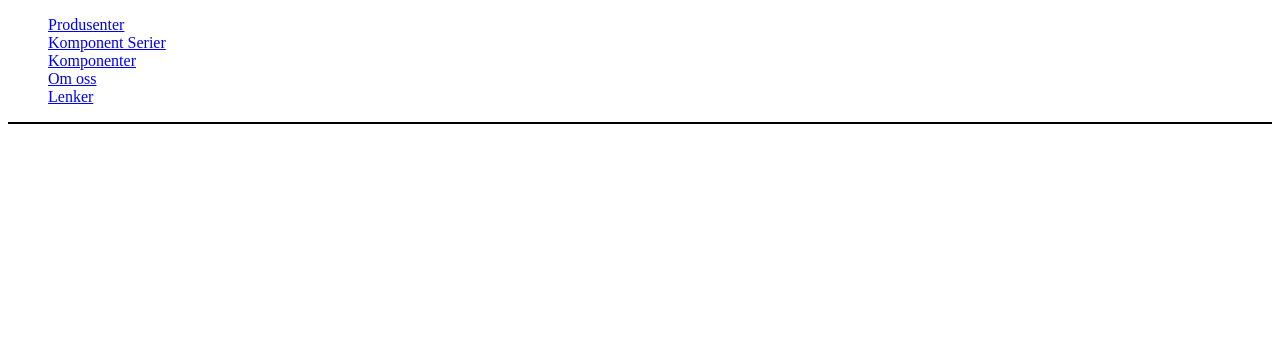
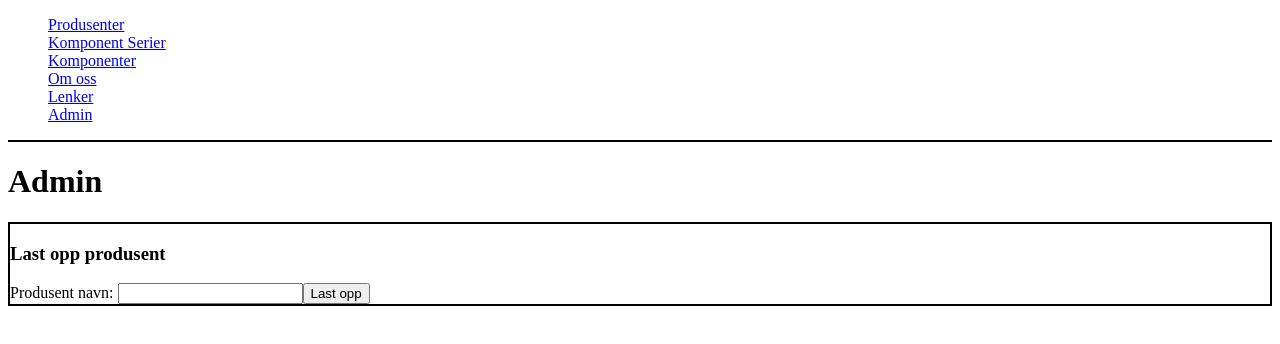
Before and after one commit to magnusoma/car-stereo-world-demo, a Vue app: page /admin in a window 1280 px wide. Shown: the top 344 px of the page. Built offline with nearby package versions, Linux system fonts and the light colour scheme.

Commit message:
Upload new brand

```diff
--- a/src/components/NavbarMain.vue
+++ b/src/components/NavbarMain.vue
@@ -6,6 +6,7 @@
             <li><router-link to="/component">Komponenter</router-link></li>
             <li><router-link to="/about">Om oss</router-link></li>
             <li><router-link to="/links">Lenker</router-link></li>
+            <li><router-link to="/admin">Admin</router-link></li>
         </ul>
     </nav>
 </template>
--- /dev/null
+++ b/src/components/admin/UploadBrand.vue
@@ -0,0 +1,42 @@
+<template>
+    <section>
+        <h3>Last opp produsent</h3>
+        <label>Produsent navn: </label>
+        <input type="text" v-model="brand.name">
+        <input type="button" value="Last opp" @click="postBrand">
+    </section>
+</template>
+
+<script>
+import { reactive } from 'vue'
+import axios from 'axios'
+
+export default {
+    name: 'UploadBrand',
+    setup() {
+        let brand = reactive({
+            name: ""
+        })
+
+        return {
+            brand
+        }
+    },
+    methods: {
+        postBrand() {
+            axios.post( "https://localhost:44353/api/brand/add-brand/", this.brand )
+                .then( () => {
+                    alert(`${this.brand.name} ble lagt til`);
+                    this.brand.name = "";
+                })
+        }
+    },
+}
+</script>
+
+<style scoped>
+    section {
+        border: 2px solid black;
+        margin-bottom: 1rem;
+    }
+</style>
--- a/src/routing/index.js
+++ b/src/routing/index.js
@@ -11,6 +11,8 @@ import BrandView from '/src/views/brand/BrandView.vue'
 
 import AboutView from '/src/views/AboutView.vue'
 import LinksView from '/src/views/LinksView.vue'
+
+import AdminView from '/src/views/admin/AdminView.vue'
 
 
 const routes = [
@@ -54,6 +56,11 @@ const routes = [
         path: "/Links/",
         component: LinksView
     },
+    {
+        name: "AdminView",
+        path: "/admin/",
+        component: AdminView
+    },
 ];
 
 const router = createRouter({
--- /dev/null
+++ b/src/views/admin/AdminView.vue
@@ -0,0 +1,26 @@
+<template>
+    <h1>Admin</h1>
+    <upload-brand/>
+</template>
+
+<script>
+import UploadBrand from '../../components/admin/UploadBrand.vue'
+
+export default {
+    name: 'AdminView',
+    setup() {
+
+
+        return {}
+    },
+    methods: {
+
+    },
+    created() {
+
+    },
+    components: {
+        UploadBrand
+    }
+}
+</script>
```
